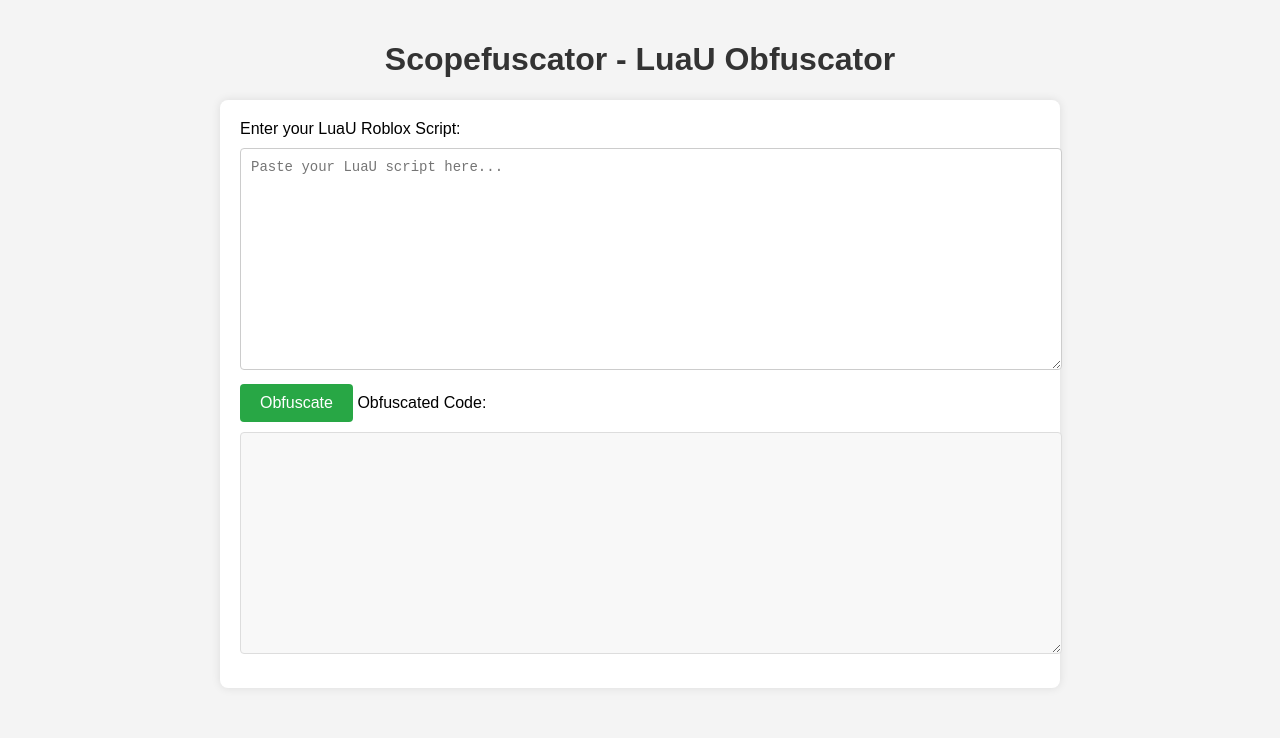
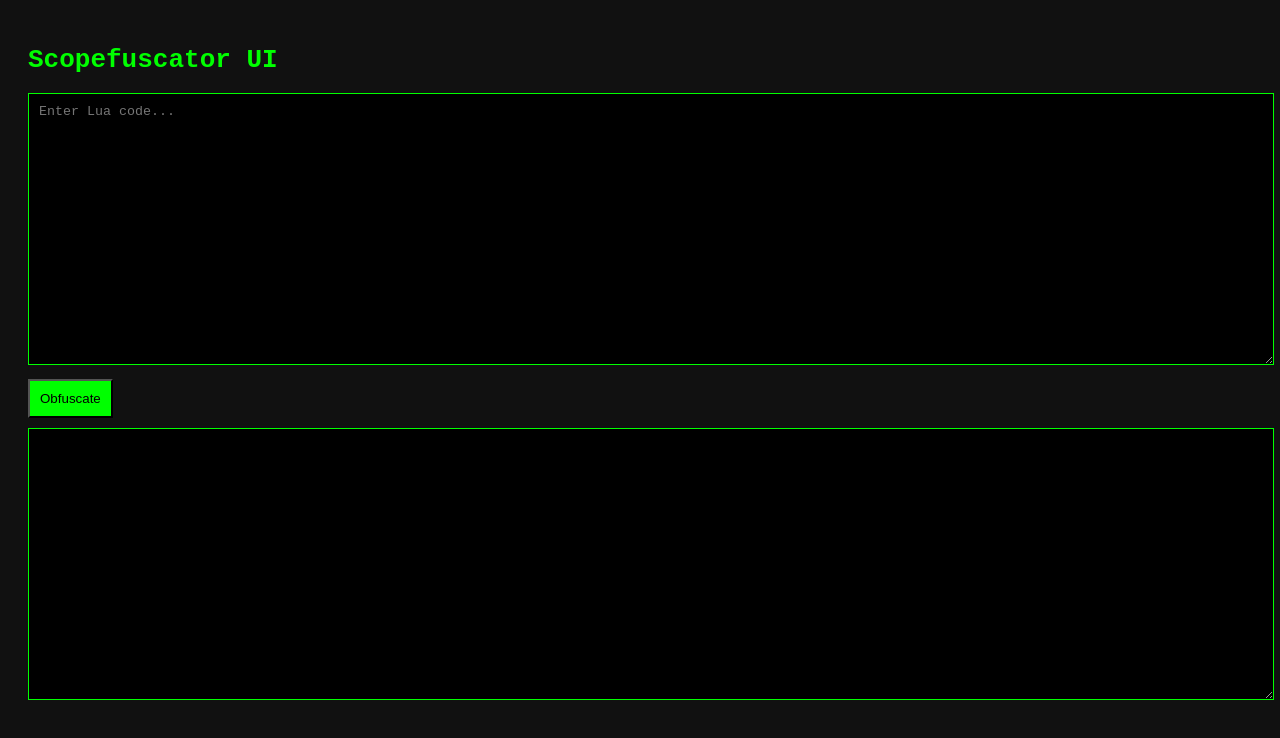
Before and after one commit to yourscoper/lua-obfuscator, a plain HTML site: page index.html in a window 1280 px wide. Drawn offline with Linux system fonts and the light colour scheme.

Commit message:
Update index.html

```diff
--- a/index.html
+++ b/index.html
@@ -2,125 +2,56 @@
 <html lang="en">
 <head>
 <meta charset="UTF-8" />
-<meta name="viewport" content="width=device-width, initial-scale=1" />
-<title>Scopefuscator v.1.1.0</title>
+<title>Scopefuscator v1.2</title>
 <style>
-body {
-    font-family: Arial, sans-serif;
-    background-color: #f4f4f4;
-    margin: 0;
-    padding: 20px;
-    display: flex;
-    flex-direction: column;
-    align-items: center;
-}
-h1 {
-    color: #333;
-}
-.container {
-    width: 100%;
-    max-width: 800px;
-    background: #fff;
-    padding: 20px;
-    border-radius: 8px;
-    box-shadow: 0 0 10px rgba(0, 0, 0, 0.1);
-}
-textarea {
-    width: 100%;
-    height: 200px;
-    margin: 10px 0;
-    padding: 10px;
-    font-family: 'Courier New', Courier, monospace;
-    font-size: 14px;
-    border: 1px solid #ccc;
-    border-radius: 4px;
-    resize: vertical;
-}
-button {
-    padding: 10px 20px;
-    background-color: #28a745;
-    color: #fff;
-    border: none;
-    border-radius: 4px;
-    cursor: pointer;
-    font-size: 16px;
-}
-button:hover {
-    background-color: #218838;
-}
-#output {
-    width: 100%;
-    height: 200px;
-    background: #f8f8f8;
-    padding: 10px;
-    border: 1px solid #ddd;
-    border-radius: 4px;
-    margin-top: 10px;
-    font-family: 'Courier New', Courier, monospace;
-    font-size: 14px;
-    white-space: pre-wrap;
-    overflow-x: auto;
-}
+body { font-family: monospace; background: #111; color: #0f0; padding: 20px; }
+textarea { width: 100%; height: 250px; background: #000; color: #0f0; padding: 10px; border: 1px solid #0f0; resize: vertical; }
+button { background: #0f0; color: #000; padding: 10px; margin: 10px 0; cursor: pointer; }
 </style>
 </head>
 <body>
-<h1>Scopefuscator - LuaU Obfuscator</h1>
-<div class="container">
-    <label for="inputCode">Enter your LuaU Roblox Script:</label>
-    <textarea id="inputCode" placeholder="Paste your LuaU script here..."></textarea>
-    <button onclick="obfuscateCode()">Obfuscate</button>
-    <label for="output">Obfuscated Code:</label>
-    <textarea id="output" readonly></textarea>
-</div>
+<h1>Scopefuscator UI</h1>
+<textarea id="inputCode" placeholder="Enter Lua code..."></textarea>
+<br />
+<button onclick="obfuscateCode()">Obfuscate</button>
+<br />
+<textarea id="outputCode" readonly></textarea>
+
 <script>
 function obfuscateLua(source, key) {
     const xor = (data, key) => {
-        let res = [];
+        let result = '';
         for (let i = 0; i < data.length; i++) {
-            res.push(String.fromCharCode(data.charCodeAt(i) ^ key));
+            result += String.fromCharCode(data.charCodeAt(i) ^ key);
         }
-        return res.join('');
+        return result;
     };
-    const toHex = str => {
-        let hex = '';
-        for (let i = 0; i < str.length; i++) {
-            hex += ('0' + str.charCodeAt(i).toString(16)).slice(-2);
-        }
-        return hex.toUpperCase();
-    };
-    const encrypted = xor(source, key);
-    const hexEnc = toHex(encrypted);
-    const nonsenseFuncs = [
+    const toHex = str => [...str].map(c => ('0' + c.charCodeAt(0).toString(16)).slice(-2)).join('').toUpperCase();
+    const enc = toHex(xor(source, key));
+    const fakeFuncs = [
         "function useless1()local x=1 for i=1,10 do x=x+i end end",
-        "function scoperIsTheBest()print('Scoper is the best! scoper can make obfuscaty, haha, lol, omg, smh!')end",
-        "function ad()print('Buy ScopeHub Elite, 99% scam free!')end",
+        "function scoperIsTheBest()print('Scoper is the best! haha, lol, omg, smh')end",
+        "function ad()print('Try ScopeHub Pro – kinda not a scam!')end",
         "function confuse(x)return(x*math.random())end",
         "function filler()local a='fuck'local b='shit'end"
     ];
-    const midVars = [];
-    for (let i = 0; i < 100; i++) {
-        const name = "v" + Math.random().toString(36).substring(2, 10);
-        const value = Math.floor(Math.random() * 99999);
-        midVars.push(`local ${name}=${value}`);
-    }
-    const final = `
---Scopefuscator;${nonsenseFuncs.join(";")};${midVars.join(";")};local hookfunction=hookfunction local hookmetamethod=hookmetamethod if hookfunction or hookmetamethod then error("Tampering detected") end local function xor(d,k)local r={}for i=1,#d do r[i]=string.char((d:byte(i)~k))end return table.concat(r)end local function fromhex(h)return(h:gsub("..",function(c)return string.char(tonumber(c,16))end))end local d=fromhex("${hexEnc}") local f,err=loadstring(xor(d,${key})) if not f then error(err)end return f()
-`.replace(/\s+/g,' ');
-    return final;
+    const midVars = Array.from({length: 40}, () => {
+        const n = Math.random().toString(36).substring(2, 10);
+        const v = Math.floor(Math.random() * 99999);
+        return `local ${n}=${v}`;
+    }).join(';');
+    return `-- Scopefuscator
+functions();${fakeFuncs.join(';')};${midVars};if hookfunction or hookmetamethod then error("Tampering detected") end;local bit32=bit32 or require("bit32")local function xor(d,k)local r={}for i=1,#d do r[i]=string.char(bit32.bxor(d:byte(i),k))end return table.concat(r)end;local function fromhex(h)return h:gsub("..",function(c)return string.char(tonumber(c,16))end)end;local d=fromhex("${enc}")local f,err=loadstring(xor(d,${key}))if not f then error(err)end return f()`;
 }
 function obfuscateCode() {
-    const input = document.getElementById('inputCode').value;
-    if (!input) {
-        document.getElementById('output').value = '-- Please enter LuaU code to obfuscate.';
+    const input = document.getElementById("inputCode").value;
+    if (!input.trim()) {
+        document.getElementById("outputCode").value = "-- Paste some code first!";
         return;
     }
     const key = 0xAA;
-    try {
-        const obfuscated = obfuscateLua(input, key);
-        document.getElementById('output').value = obfuscated;
-    } catch (e) {
-        document.getElementById('output').value = '-- Error during obfuscation: ' + e.message;
-    }
+    const result = obfuscateLua(input, key);
+    document.getElementById("outputCode").value = result;
 }
 </script>
 </body>
```
